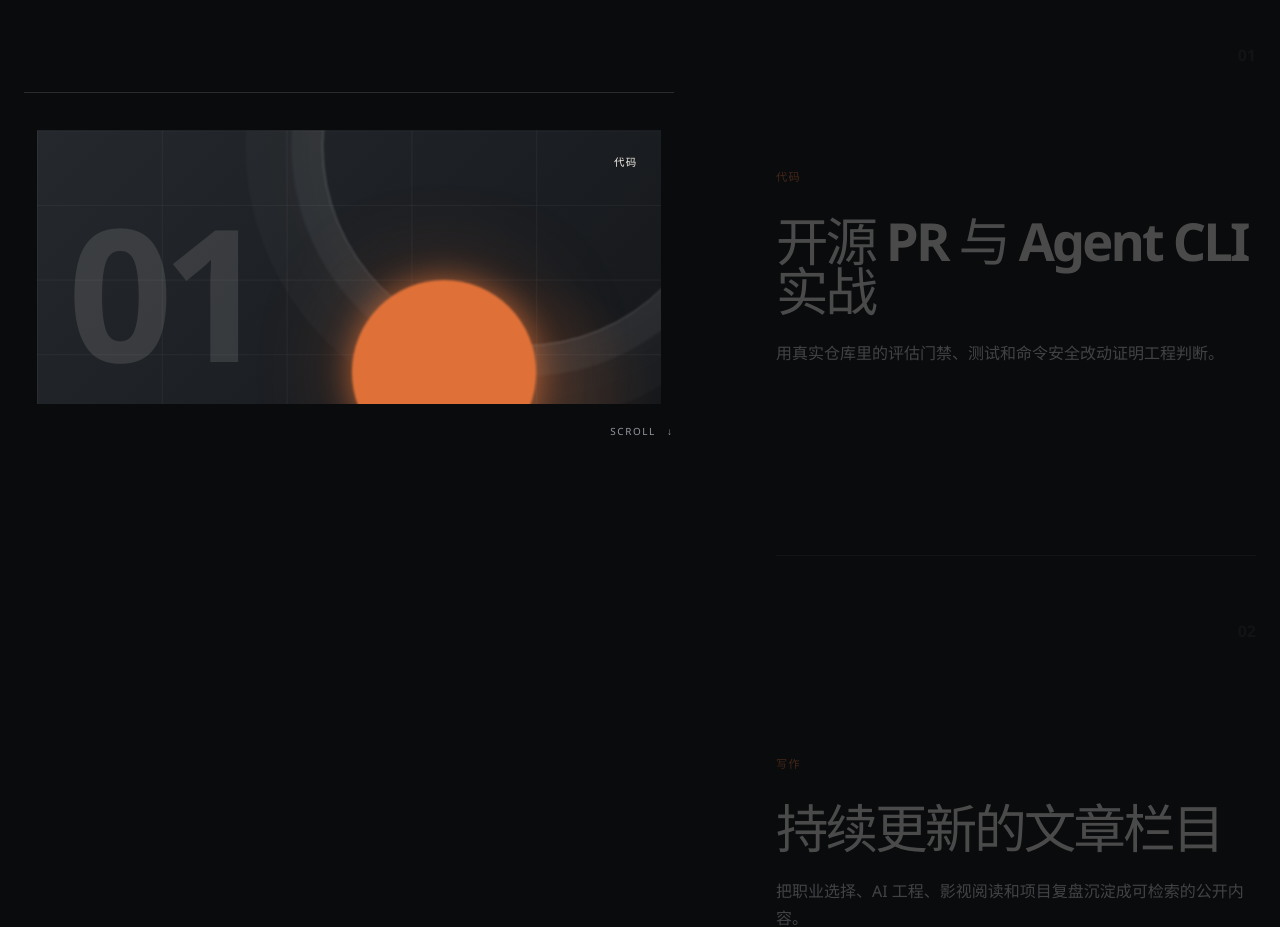
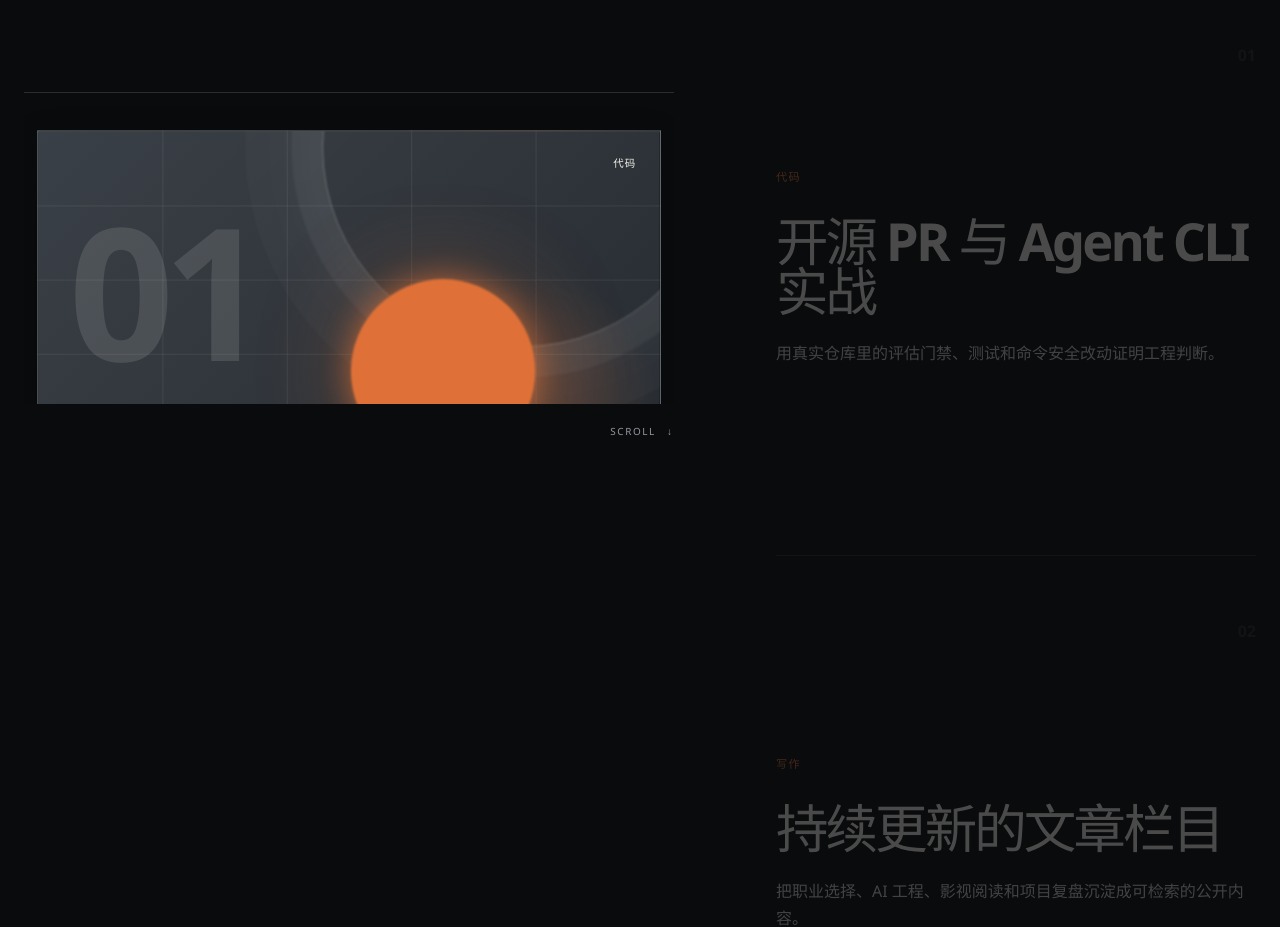
Before and after one commit to luochen211/luo-chen-com, a React (Vite) app: page / in a window 1280 px wide. Shown: the part 1100-2027 px from the top of the page. Built offline with nearby package versions, Linux system fonts and the light colour scheme.

Commit message:
increase proof scene background contrast

```diff
--- a/src/redesign.css
+++ b/src/redesign.css
@@ -1439,11 +1439,13 @@ body {
 .proof-visual-layer:first-child {
   opacity: 1;
   transform: none;
+  border: 1px solid rgba(255, 255, 255, 0.16);
+  box-shadow: inset 0 0 0 1px rgba(0, 0, 0, 0.22), 0 1.5rem 3rem rgba(0, 0, 0, 0.2);
   background:
-    linear-gradient(90deg, rgba(255, 255, 255, 0.045) 1px, transparent 1px) 0 0 / 20% 100%,
-    linear-gradient(rgba(255, 255, 255, 0.045) 1px, transparent 1px) 0 0 / 100% 25%,
-    radial-gradient(circle at 78% 92%, rgba(223, 113, 56, 0.2), transparent 24%),
-    linear-gradient(135deg, #25282c 0%, #1b1e22 58%, #15171a 100%);
+    linear-gradient(90deg, rgba(255, 255, 255, 0.07) 1px, transparent 1px) 0 0 / 20% 100%,
+    linear-gradient(rgba(255, 255, 255, 0.07) 1px, transparent 1px) 0 0 / 100% 25%,
+    radial-gradient(circle at 78% 92%, rgba(223, 113, 56, 0.24), transparent 24%),
+    linear-gradient(135deg, #3a4047 0%, #30353b 58%, #272c32 100%);
 }
 
 .proof-visual-layer::before,
```
